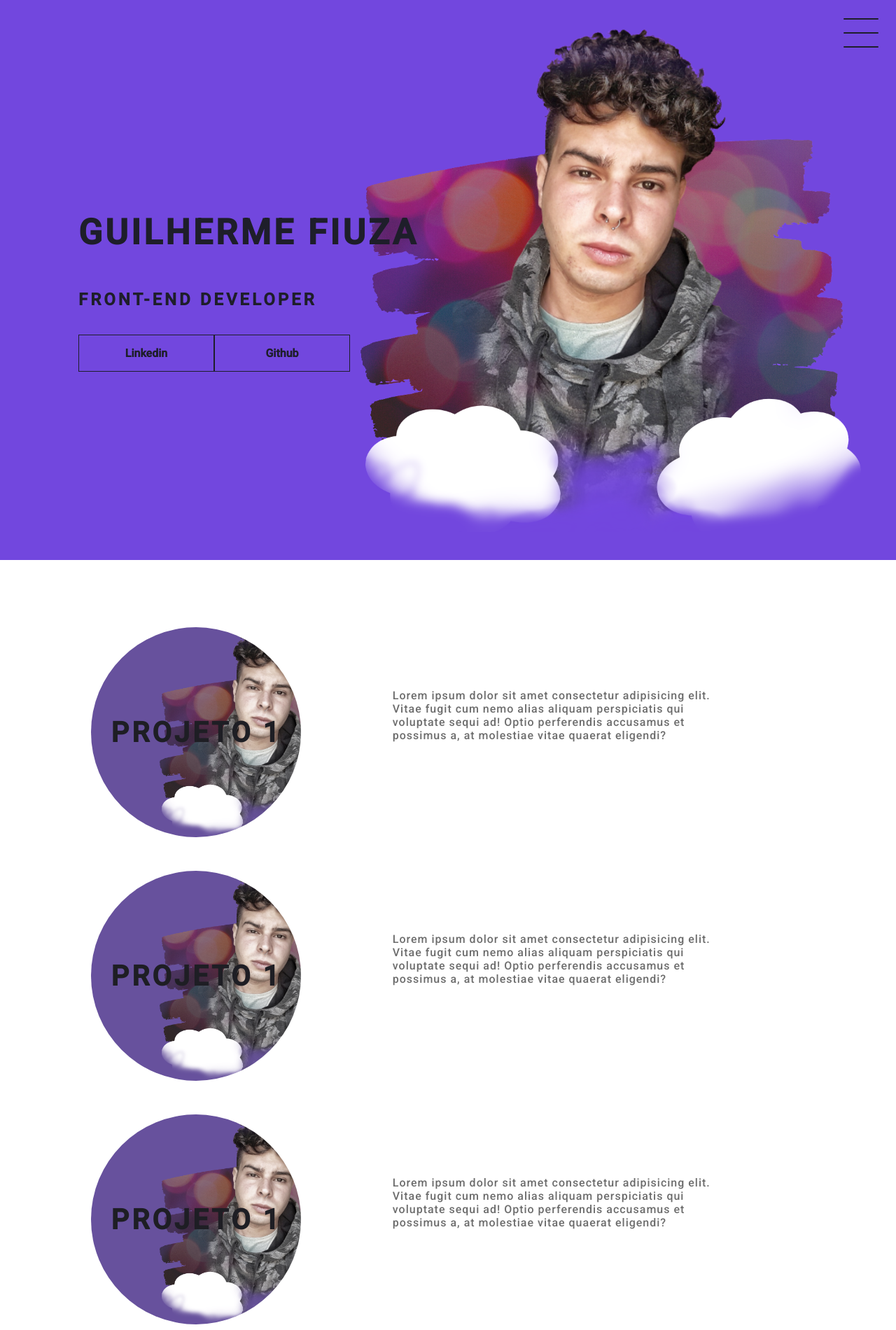
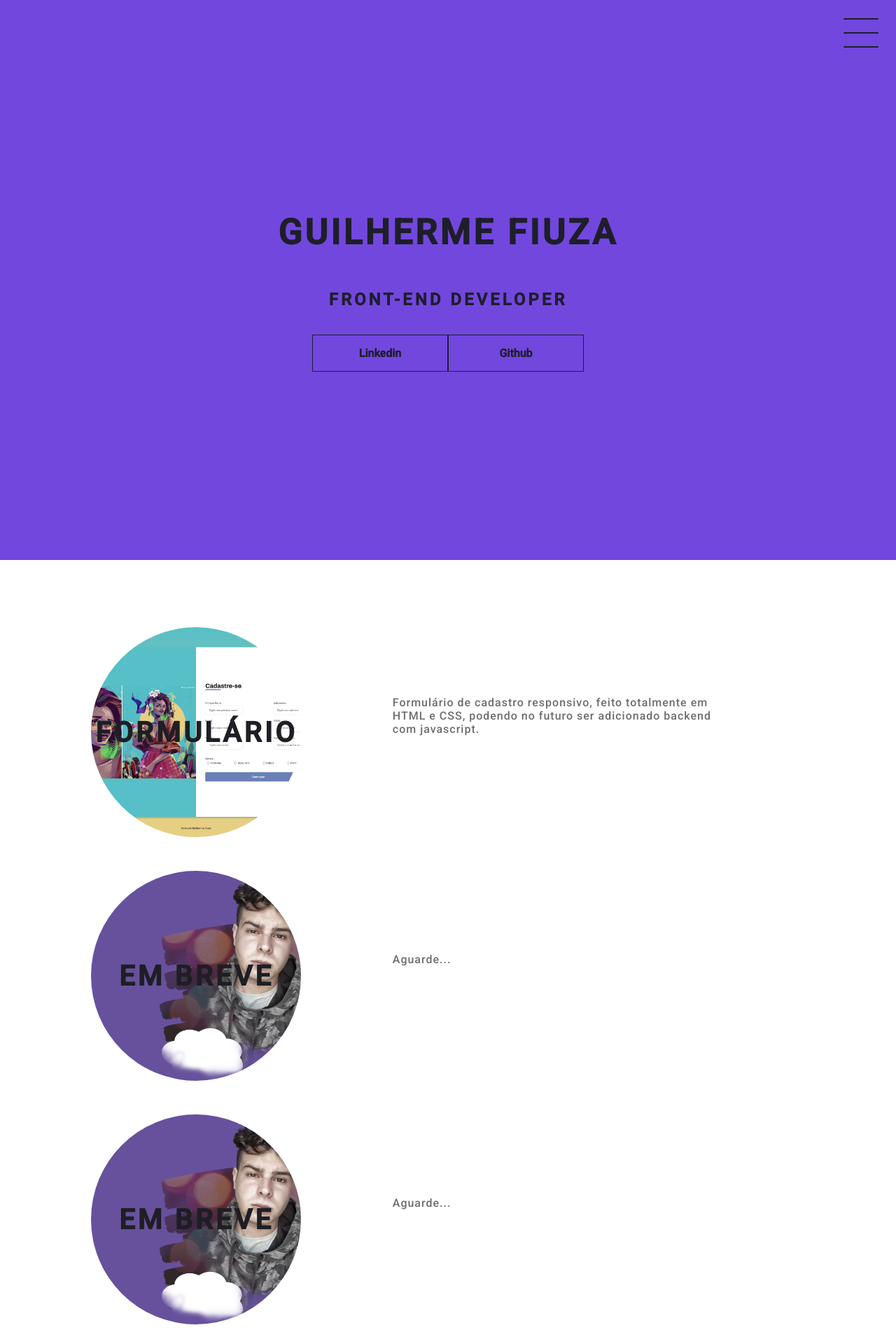
Before and after one commit to Henshedt/portifolio, a plain HTML site: page index.html in a window 1280 px wide. Shown: the top 1900 px of the page at 70% size. Drawn offline with Linux system fonts and the light colour scheme.

Commit message:
Add files via upload

```diff
--- a/index.html
+++ b/index.html
@@ -48,42 +48,43 @@
         </div>
     </header>
     <main class="container">
+        <a class="remove-decorations" href="https://cadastro-pi.vercel.app/" target="_blank">
             <div class="card-container">
-            <div class="card">
+                <div class="card" id="card1">
                     <div class="card-wrapper">
-                    <h2>Projeto 1</h2>
-                    <p>Vem ver!</p>
+                        <h2>Formulário</h2>
+                        <p>Venha ver!</p>
                     </div>
                 </div>
+        </a>
         <div class="card-text">
-                Lorem ipsum dolor sit amet consectetur adipisicing elit. Vitae fugit cum nemo alias aliquam perspiciatis
-                qui voluptate sequi ad! Optio perferendis accusamus et possimus a, at molestiae vitae quaerat eligendi?
+            Formulário de cadastro responsivo, feito totalmente em HTML e CSS, podendo no futuro ser adicionado
+            backend com javascript.
         </div>
         </div>
 
         <div class="card-container">
-            <div class="card">
+            <div class="card" id="card2">
                 <div class="card-wrapper">
-                    <h2>Projeto 1</h2>
-                    <p>Vem ver!</p>
+                    <h2>Em breve</h2>
+                    <p></p>
+
                 </div>
             </div>
             <div class="card-text">
-                Lorem ipsum dolor sit amet consectetur adipisicing elit. Vitae fugit cum nemo alias aliquam perspiciatis
-                qui voluptate sequi ad! Optio perferendis accusamus et possimus a, at molestiae vitae quaerat eligendi?
+                Aguarde...
             </div>
         </div>
 
         <div class="card-container">
-            <div class="card">
+            <div class="card" id="card3">
                 <div class="card-wrapper">
-                    <h2>Projeto 1</h2>
-                    <p>Vem ver!</p>
+                    <h2>Em breve</h2>
+                    <p></p>
                 </div>
             </div>
             <div class="card-text">
-                Lorem ipsum dolor sit amet consectetur adipisicing elit. Vitae fugit cum nemo alias aliquam perspiciatis
-                qui voluptate sequi ad! Optio perferendis accusamus et possimus a, at molestiae vitae quaerat eligendi?
+                Aguarde...
             </div>
         </div>
 
--- a/style.css
+++ b/style.css
@@ -59,7 +59,7 @@ h2 {
 }
 
 a:hover {
-    background: white;
+    background: rgb(255, 255, 255);
 }
 
 /* MENU HAMBURGUER */
@@ -232,6 +232,18 @@ a:hover {
     transition: 0.5s ease-in-out;
 }
 
+.remove-decorations {
+    text-decoration: none;
+}
+
+#card1 {
+    background-image: url('./img/form.png');
+}
+
+/* #card2 {} */
+
+/* #card3 {} */
+
 .card-text {
     width: 40%;
     letter-spacing: 1px;
@@ -293,6 +305,11 @@ a:hover {
     font-size: 14px;
 }
 
+.card-wrapper a {
+    text-decoration: none;
+    color: #1e1e2a;
+}
+
 /* FOOOTER */
 
 .footer {
@@ -304,3 +321,25 @@ a:hover {
     justify-content: center;
     color: #1e1e2a;
 }
+
+@media screen and (max-width: 1330px) {
+
+    .header-container {
+        background-image: none;
+        width: 100%;
+        align-items: center;
+        justify-content: center;
+    }
+
+}
+
+@media screen and (max-width: 360px) {
+    .header-container {
+        width: 100%;
+        height: auto;
+        align-items: center;
+        justify-content: center;
+
+    }
+
+}
```
Lines whose indentation alone changed are shown as unchanged.
